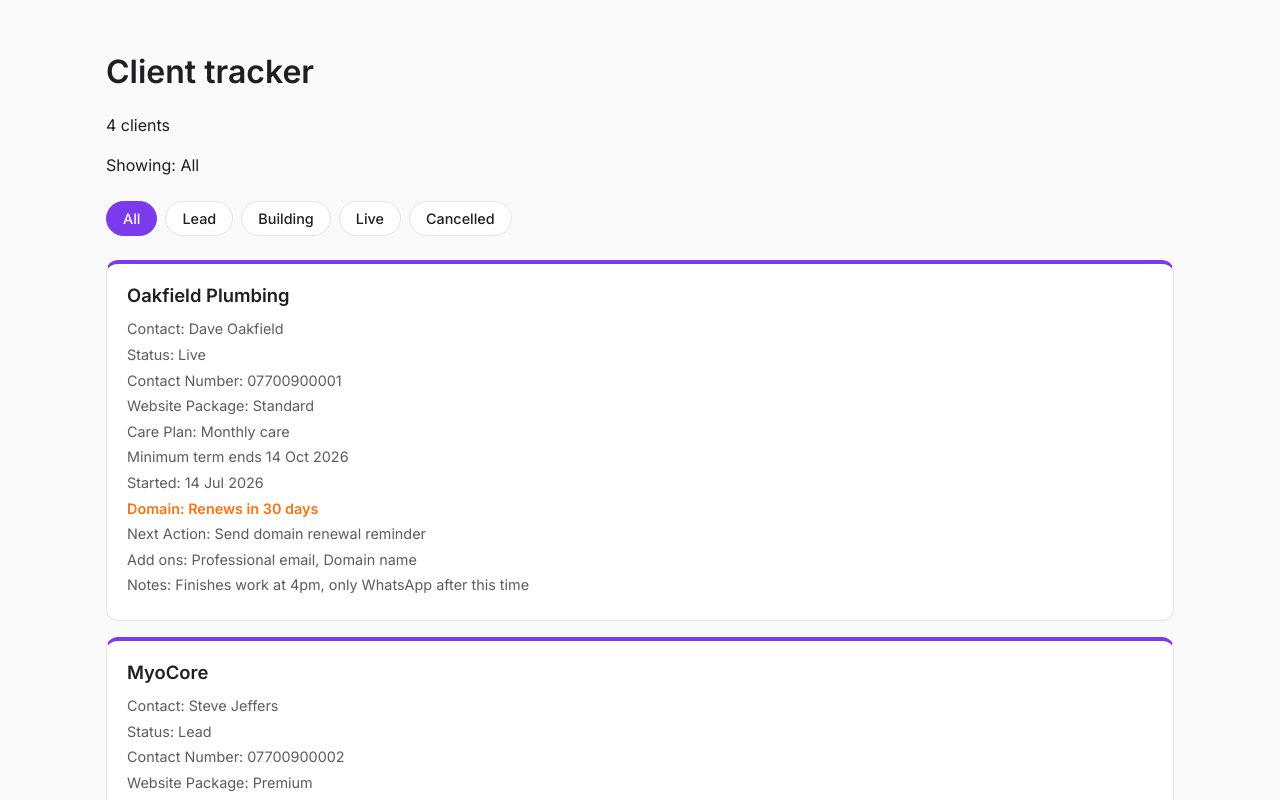
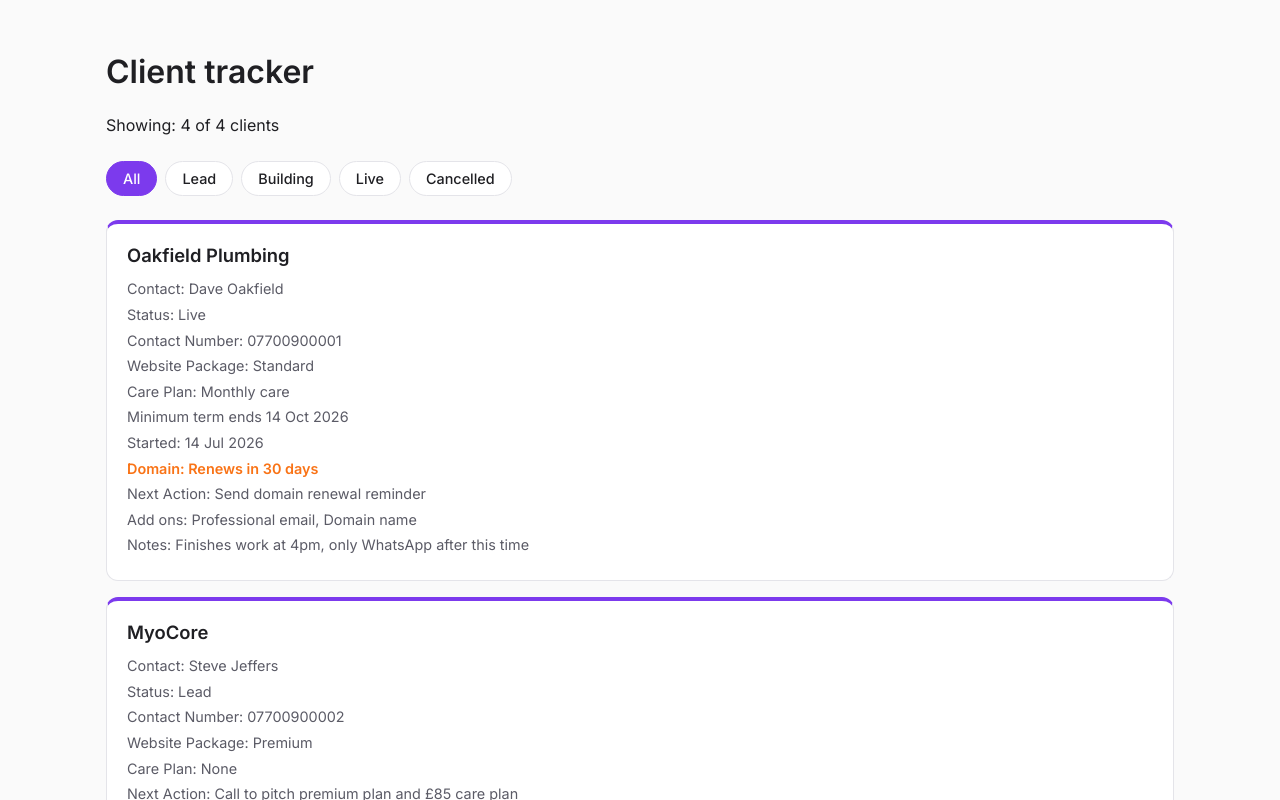
Before and after one commit to SteveJeffs/client-tracker, a React (Vite) app: page / in a window 1280 px wide. Shown: the top 800 px of the page. Built offline with nearby package versions, Linux system fonts and the light colour scheme.

Commit message:
Move clients into state

```diff
--- a/src/App.jsx
+++ b/src/App.jsx
@@ -4,25 +4,25 @@ import ClientCard from './components/ClientCard'
 import './App.css'
 
 function App() {
+  const [clients, setClients] = useState(seedClients)
   const [statusFilter, setStatusFilter] = useState('All')
 
-  let visibleClients = seedClients
+  let visibleClients = clients
 
   if (statusFilter !== 'All') {
-    visibleClients = seedClients.filter((client) => client.status === statusFilter)
+    visibleClients = clients.filter((client) => client.status === statusFilter)
   }
 
   return (
     <main>
       <h1>Client tracker</h1>
-      <p>{seedClients.length} clients</p>
-      <p>Showing: {statusFilter}</p>
+      <p>Showing: {visibleClients.length} of {clients.length} clients</p>
       <div className="filters">
         <button className={statusFilter === 'All' ? 'active' : ''} onClick={() => setStatusFilter('All')}>All</button>
         <button className={statusFilter === 'Lead' ? 'active' : ''} onClick={() => setStatusFilter('Lead')}>Lead</button>
-        <button  className={statusFilter === 'Building' ? 'active' : ''} onClick={() => setStatusFilter('Building')}>Building</button>
-        <button  className={statusFilter === 'Live' ? 'active' : ''} onClick={() => setStatusFilter('Live')}>Live</button>
-        <button  className={statusFilter === 'Cancelled' ? 'active' : ''} onClick={() => setStatusFilter('Cancelled')}>Cancelled</button>
+        <button className={statusFilter === 'Building' ? 'active' : ''} onClick={() => setStatusFilter('Building')}>Building</button>
+        <button className={statusFilter === 'Live' ? 'active' : ''} onClick={() => setStatusFilter('Live')}>Live</button>
+        <button className={statusFilter === 'Cancelled' ? 'active' : ''} onClick={() => setStatusFilter('Cancelled')}>Cancelled</button>
       </div>
       <ul className="client-list">
         {visibleClients.map((client) => (
```
